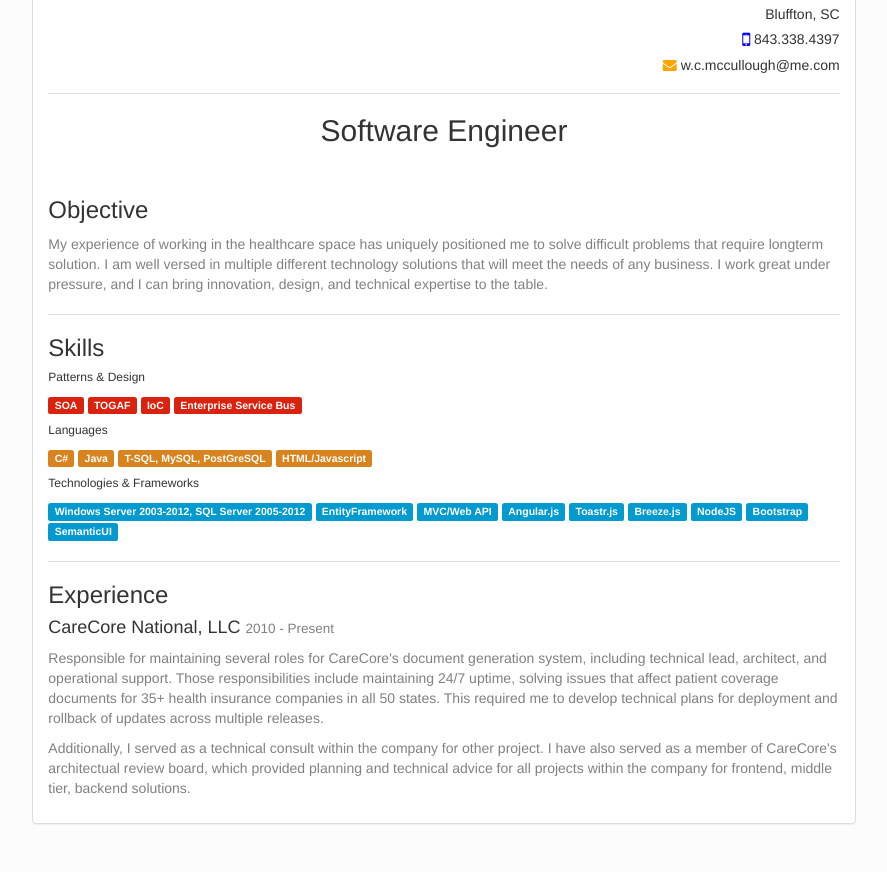
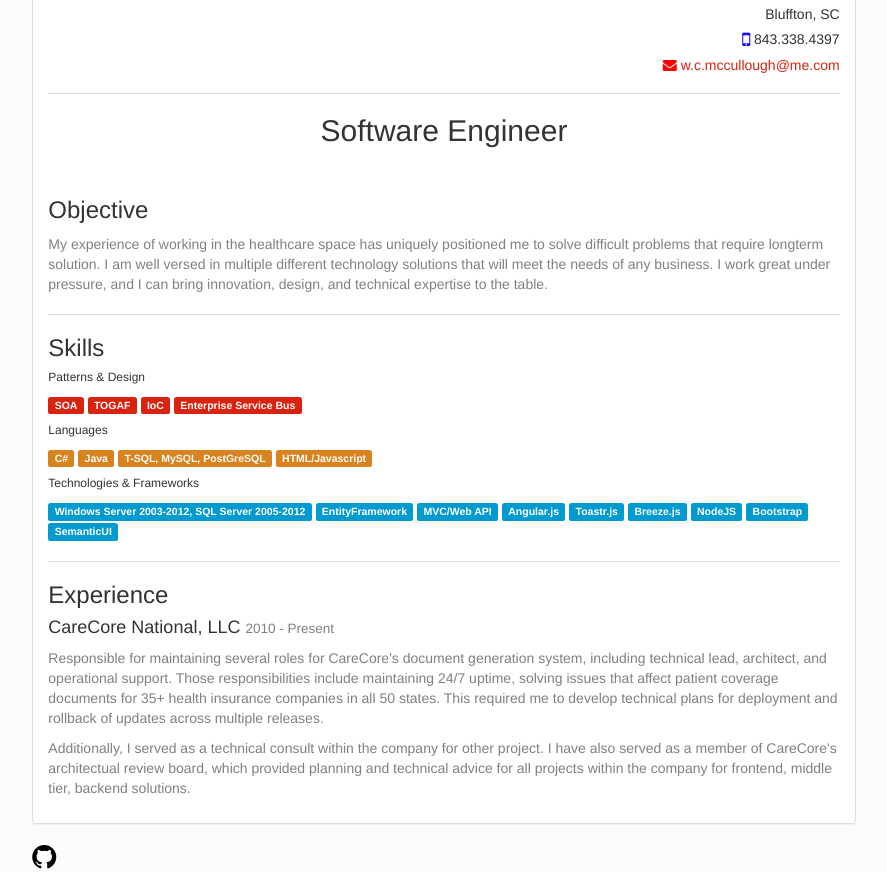
Before and after one commit to wmccullough/wmccullough.github.io, a plain HTML site: page index.html in a window 1280 px wide. Shown: the part 359-1231 px from the top of the page, without its empty margins (196-1083 px from the left). Before the commit the page ends 1203 px from the top, so only its background shows below. Drawn offline with Linux system fonts and the light colour scheme.

Commit message:
Added github link

```diff
--- a/index.html
+++ b/index.html
@@ -19,7 +19,7 @@
 					<br />
 					<h5 class="text-right">Bluffton, SC</h5></h1>
 					<h5 class="text-right"><i class="fa fa-lg fa-mobile" style="color:#0000FF"></i> 843.338.4397 </h5>
-					<h5 class="text-right"><i class="fa fa-envelope" style="color: orange"></i> w.c.mccullough@me.com</h5>
+					<h5 class="text-right"><i class="fa fa-envelope" style="color: red"></i> <a href="mailto:w.c.mccullough@me.com">w.c.mccullough@me.com</a></h5>
 					<hr />
 					<h2 class="text-center">Software Engineer</h2>
 					<br />
@@ -71,6 +71,8 @@
 					</p>
 				</div>
 			</div>
+			<a href="http://github.com/wmccullough" style="color:black"><i class="fa fa-2x fa-github"> </i></a>
+
 		</div>
 
 	</body>
```
